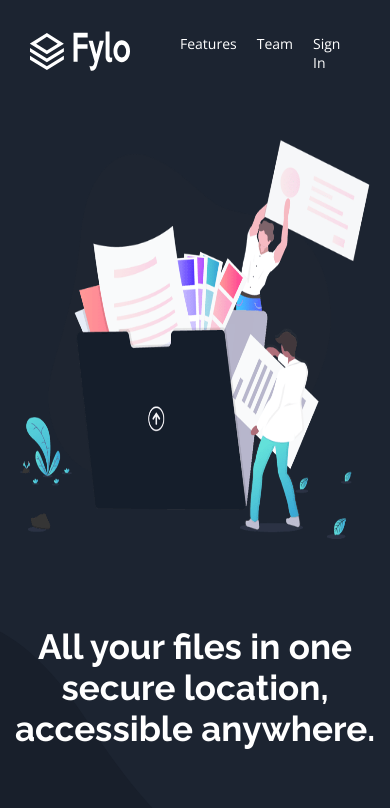
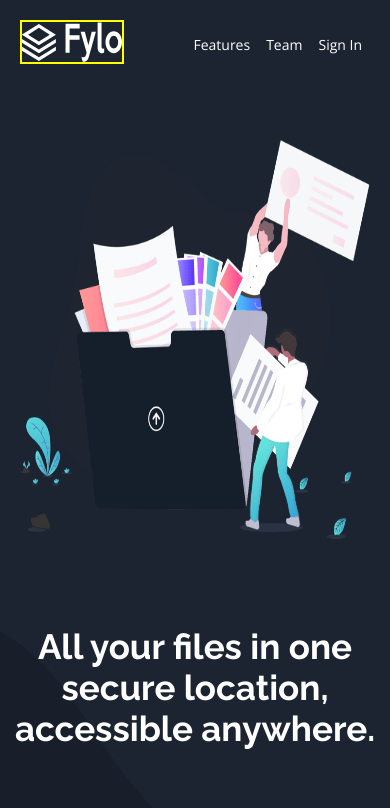
Before and after one commit to Ariyibi-Baseet/first-capstone-project, a plain HTML site: page index.html in a window 390 px wide. Shown: the top 808 px of the page. Drawn offline with nearby package versions, Linux system fonts and the light colour scheme.

Commit message:
fix nav responsive

```diff
--- a/asset/css/style.css
+++ b/asset/css/style.css
@@ -48,7 +48,7 @@ body{
     background-color: var(--dark-blue-1);
     position:fixed;
     display:flex;
-    padding:20px 30px;
+    padding:20px 20px;
     align-items:center;
     justify-content: space-between;
     box-sizing:border-box;
@@ -58,6 +58,7 @@ body{
 #navbar > .brand >img{
     width:100px;
     height:40px;
+    border:2px solid yellow;
 }
 #navbar > .navlinks{
     display:flex;
@@ -65,7 +66,7 @@ body{
 }
 #navbar >.navlinks > li{
     list-style-type: none;
-    margin:0 10px;
+    margin:0 8px;
 }
 #navbar >.navlinks > li > a{
     color:var(--white);
```
